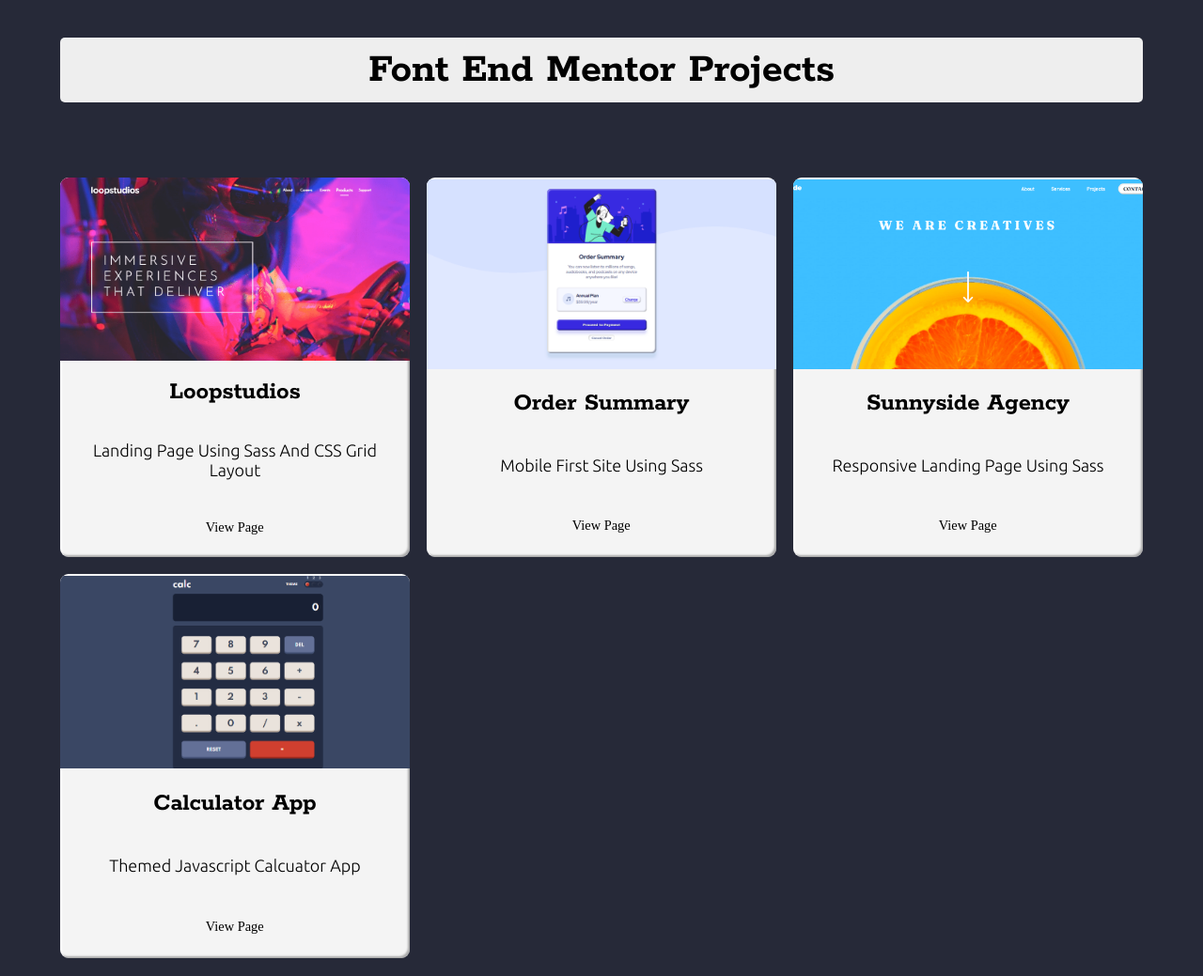
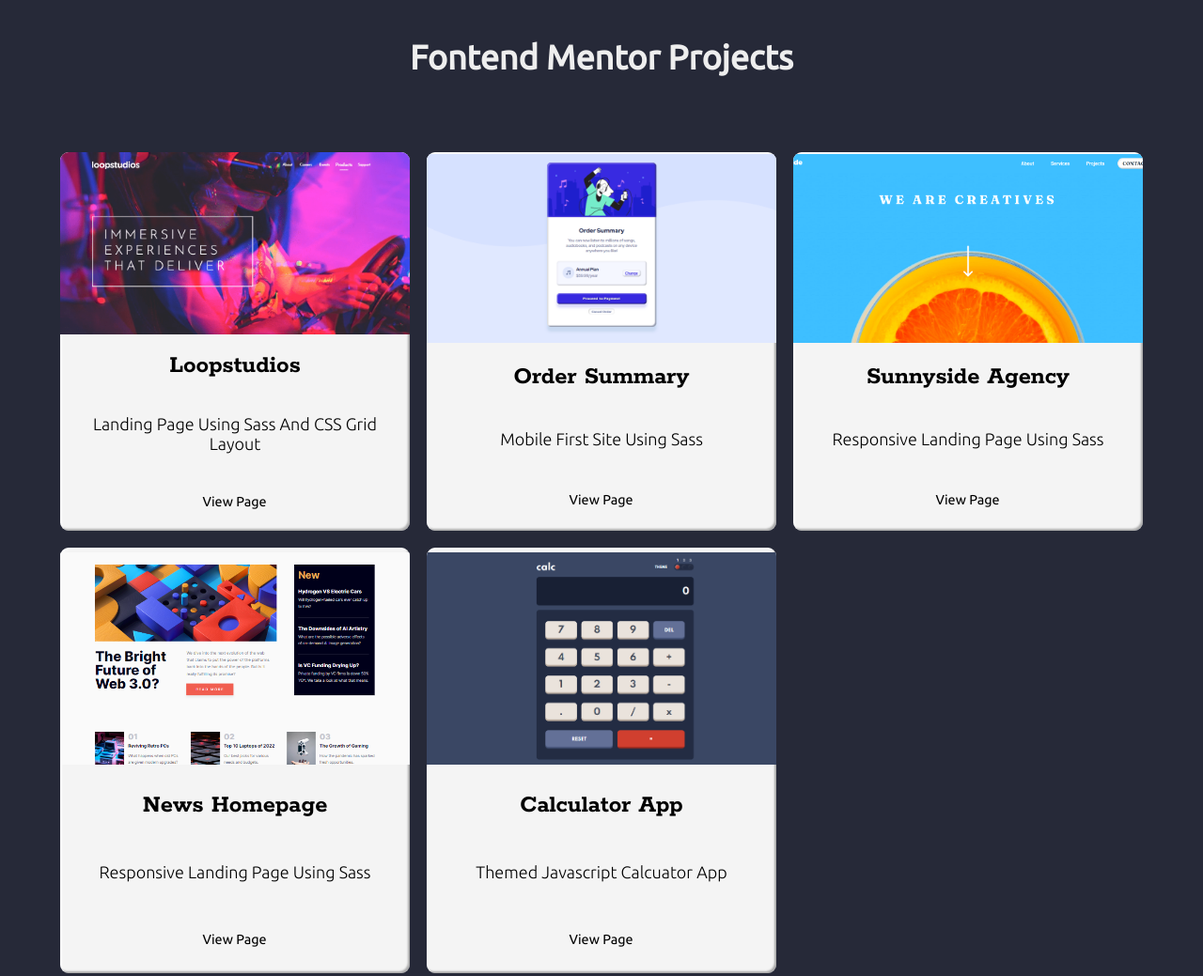
Before and after one commit to ShakexSempe/front-end-mentor-links, a plain HTML site: page index.html in a window 1280 px wide. Shown: the top 1039 px of the page at 94% size. Drawn offline with nearby package versions, Linux system fonts and the light colour scheme.

Commit message:
news homepage

```diff
--- a/index.html
+++ b/index.html
@@ -28,18 +28,15 @@
             <div class="spinner-sector sector-2"></div>
             <div class="spinner-sector sector-3"></div>
         </div>
-    <!-- <div class="ring">
-        Loading
-        <span></span>
-    </div> -->
     </div>
     <div class="container">
         <header id="header">
-            <h1>Font End Mentor Projects</h1>
+            <h1>Fontend Mentor Projects</h1>
         </header>
 
         <main id="main">
             <div class="projects-grid">
+
                 <div class="project-item">
                     <figure>
                         <img src="img/landing-page.png" loading="lazy" alt="img">
@@ -50,6 +47,7 @@
                     <p>Landing page using Sass and CSS Grid layout</p>
                     <a href="https://shakexsempe.github.io/loopstudios-landing-page/" target="_blank">view page</a>
                 </div>
+
                 <div class="project-item">
                     <figure>
                         <img src="img/order-summary.png" loading="lazy" alt="img">
@@ -60,6 +58,7 @@
                     <p>mobile first site using sass</p>
                     <a href="https://shakexsempe.github.io/order-summray-component/" target="_blank">view page</a>
                 </div>
+
                 <div class="project-item">
                     <figure>
                         <img src="img/sunnyside-screenshot.png" loading="lazy" alt="img">
@@ -70,6 +69,18 @@
                     <p>Responsive Landing Page using Sass</p>
                     <a href="https://shakexsempe.github.io/sunnyside-agency-landing-page/" target="_blank">view page</a>
                 </div>
+
+                <div class="project-item">
+                    <figure>
+                        <img src="img/news-homepage-desktop.png" loading="lazy" alt="img">
+                    </figure>
+                    <h2>
+                        News Homepage
+                    </h2>
+                    <p>Responsive Landing Page using Sass</p>
+                    <a href="https://shakexsempe.github.io/news-homepage/" target="_blank">view page</a>
+                </div>
+
                 <div class="project-item">
                     <figure>
                         <img src="img/calc.png" loading="lazy" alt="img">
@@ -80,6 +91,7 @@
                     <p>Themed Javascript calcuator app</p>
                     <a href="https://shakexsempe.github.io/sunnyside-agency-landing-page/" target="_blank">view page</a>
                 </div>
+
             </div>
         </main>
 
@@ -101,7 +113,7 @@
     <script>
         setTimeout(function () {
             $('.loader_bg').fadeToggle();
-        }, 3500);
+        }, 2500);
     </script>
 </body>
 </html>
--- a/sass/style.scss
+++ b/sass/style.scss
@@ -7,36 +7,34 @@
     font-size: 18px;
 }
 
-$font-rokkit: 'Rokkitt',
-serif;
-$font-ubuntu: 'Ubuntu',
-sans-serif;
+$font-rokkit: 'Rokkitt', serif;
+$font-ubuntu: 'Ubuntu', sans-serif;
+
+$main-bg: #262938;
+$main-text: #eee;
+$second-bg: #eee;
+$second-text: #262938;
 
 body {
-    width: 100vw;
-    overflow-x: hidden;
-    background-color: #262938;
+    background-color: $main-bg;
+    font-family: $font-ubuntu;
+}
 
+// HEADER = H1
 header {
-        width: 100%;
-        background-color: rgb(38, 41, 56);
+    background-color: $main-bg;
     padding: 5vh 5vw;
+    text-wrap: balance;
 
     h1 {
+        font-family: $font-ubuntu;
         text-align: center;
-            font-family: $font-rokkit;
-            font-size: 2.5em;
-            background-color: #eee;
-            padding: .2em;
-            width: 100%;
-            border-radius: 5px;
-
-            @media(max-width: 768px) {
-                font-size: 2em;
+        color: $main-text;
+        font-size: 1.5rem;
+        font-size: clamp(1.5rem, 4vw, 2rem);
     }
 }
-    }
-
+// MAIN SECTION
 #main {
     padding: 5vh 5vw;
 
@@ -196,7 +194,7 @@ body {
         }
     }
 }
-
+// FOOTER
 footer {
     background: #f4f4f4;
     padding: 5vh 0;
@@ -215,7 +213,6 @@ body {
     }
 
 
-    }
 }
 
 // PRELOADER
```
Also changed, not shown: css/style.css, img/news-homepage-desktop.png (added), 1 other file. Lines whose indentation alone changed are shown as unchanged.
